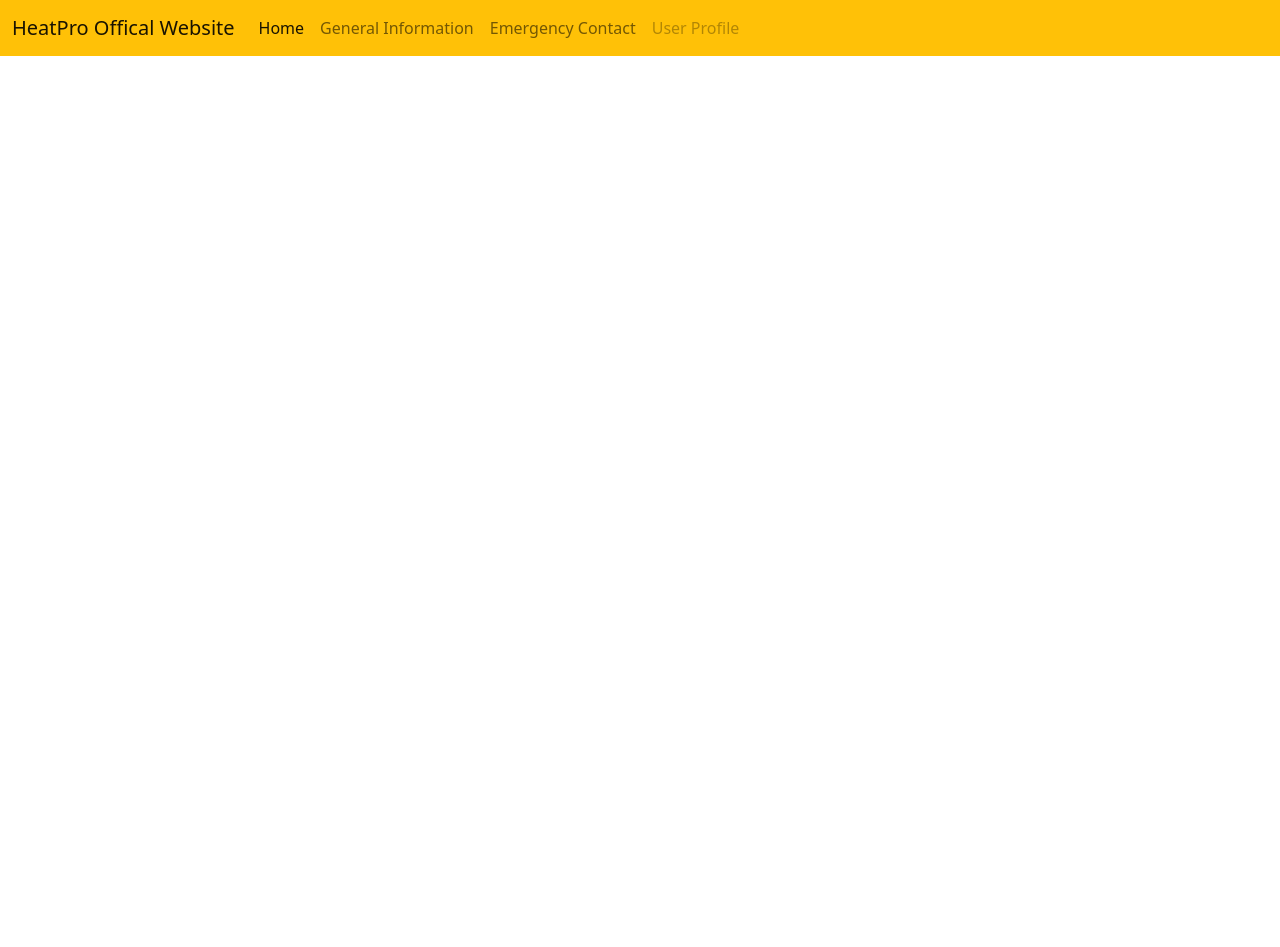
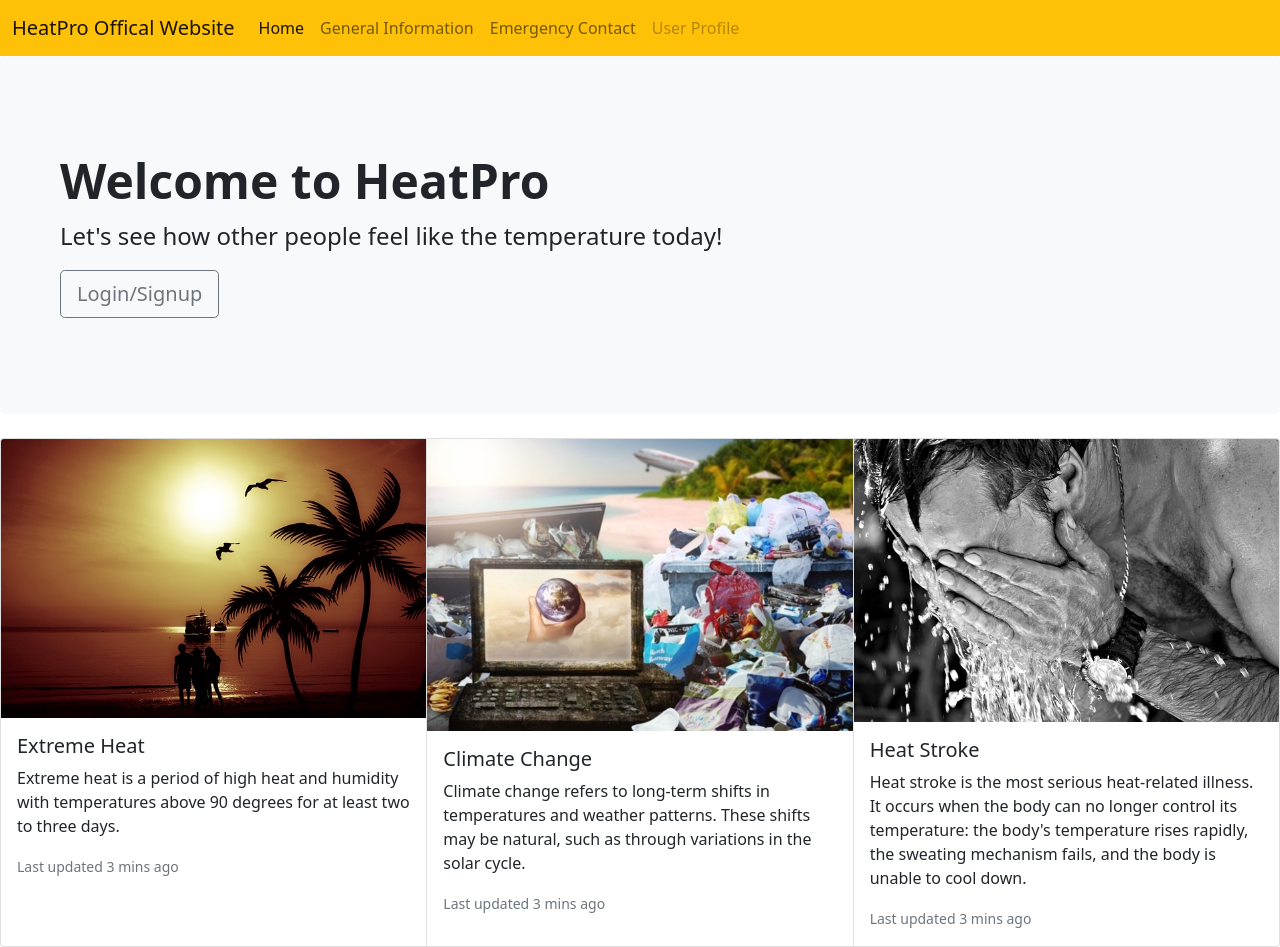
Before and after one commit to yerim01/1800_202310_BBY25, a plain HTML site: page index.html in a window 1280 px wide. Before the commit the page ends 800 px from the top, so only its background shows below. Drawn offline with nearby package versions, Linux system fonts and the light colour scheme.

Commit message:
add welcome by Yerim

```diff
--- a/index.html
+++ b/index.html
@@ -56,6 +56,44 @@
         </div>
     </nav>
 
+    <!--add a WELCOME-->
+    <!--hero-->
+    <div class="p-5 mb-4 bg-light rounded-3">
+        <div class="container-fluid py-5">
+            <h1 class="display-5 fw-bold">Welcome to HeatPro</h1>
+            <p class="col-md-8 fs-4">Let's see how other people feel like the temperature today!</p>
+
+            <button class="btn btn-lg btn-outline-secondary" type="button">Login/Signup</button>
+
+        </div>
+    </div>
+    <!--card groups-->
+    <div class="card-group">
+        <div class="card">
+          <img src="images/heatwave.jpg" class="card-img-top" alt="...">
+          <div class="card-body">
+            <h5 class="card-title">Extreme Heat</h5>
+            <p class="card-text">Extreme heat is a period of high heat and humidity with temperatures above 90 degrees for at least two to three days.</p>
+            <p class="card-text"><small class="text-muted">Last updated 3 mins ago</small></p>
+          </div>
+        </div>
+        <div class="card">
+          <img src="images/climate.jpg" class="card-img-top" alt="...">
+          <div class="card-body">
+            <h5 class="card-title">Climate Change</h5>
+            <p class="card-text">Climate change refers to long-term shifts in temperatures and weather patterns. These shifts may be natural, such as through variations in the solar cycle.</p>
+            <p class="card-text"><small class="text-muted">Last updated 3 mins ago</small></p>
+          </div>
+        </div>
+        <div class="card">
+          <img src="images/stroke.jpg" class="card-img-top" alt="...">
+          <div class="card-body">
+            <h5 class="card-title">Heat Stroke</h5>
+            <p class="card-text">Heat stroke is the most serious heat-related illness. It occurs when the body can no longer control its temperature: the body's temperature rises rapidly, the sweating mechanism fails, and the body is unable to cool down.</p>
+            <p class="card-text"><small class="text-muted">Last updated 3 mins ago</small></p>
+          </div>
+        </div>
+      </div>
 
     <!---------------------------------------------->
     <!-- Your own JavaScript functions go here    -->
```
Also changed, not shown: images/climate.jpg (added), images/heatwave.jpg (added), images/stroke.jpg (added).
